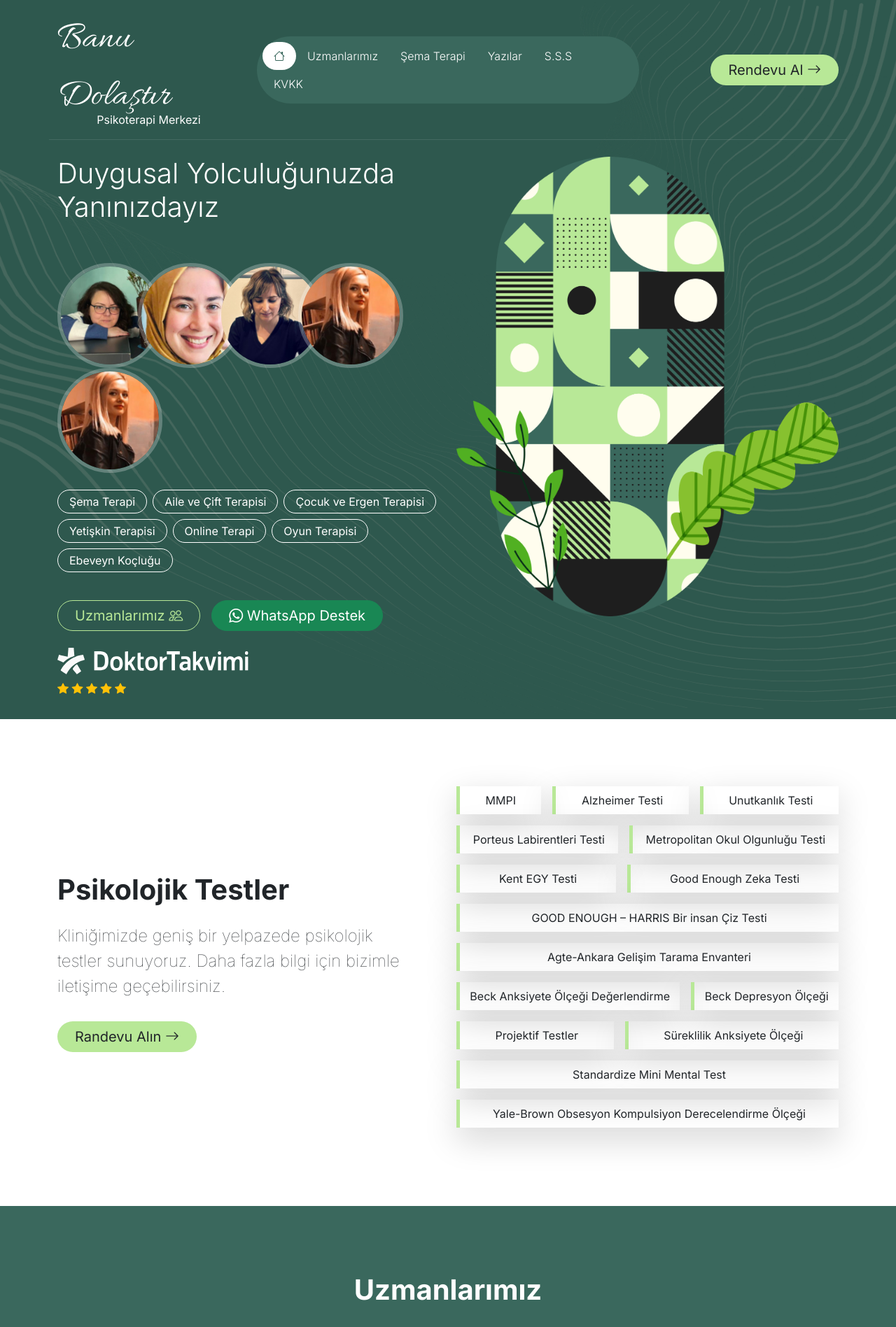
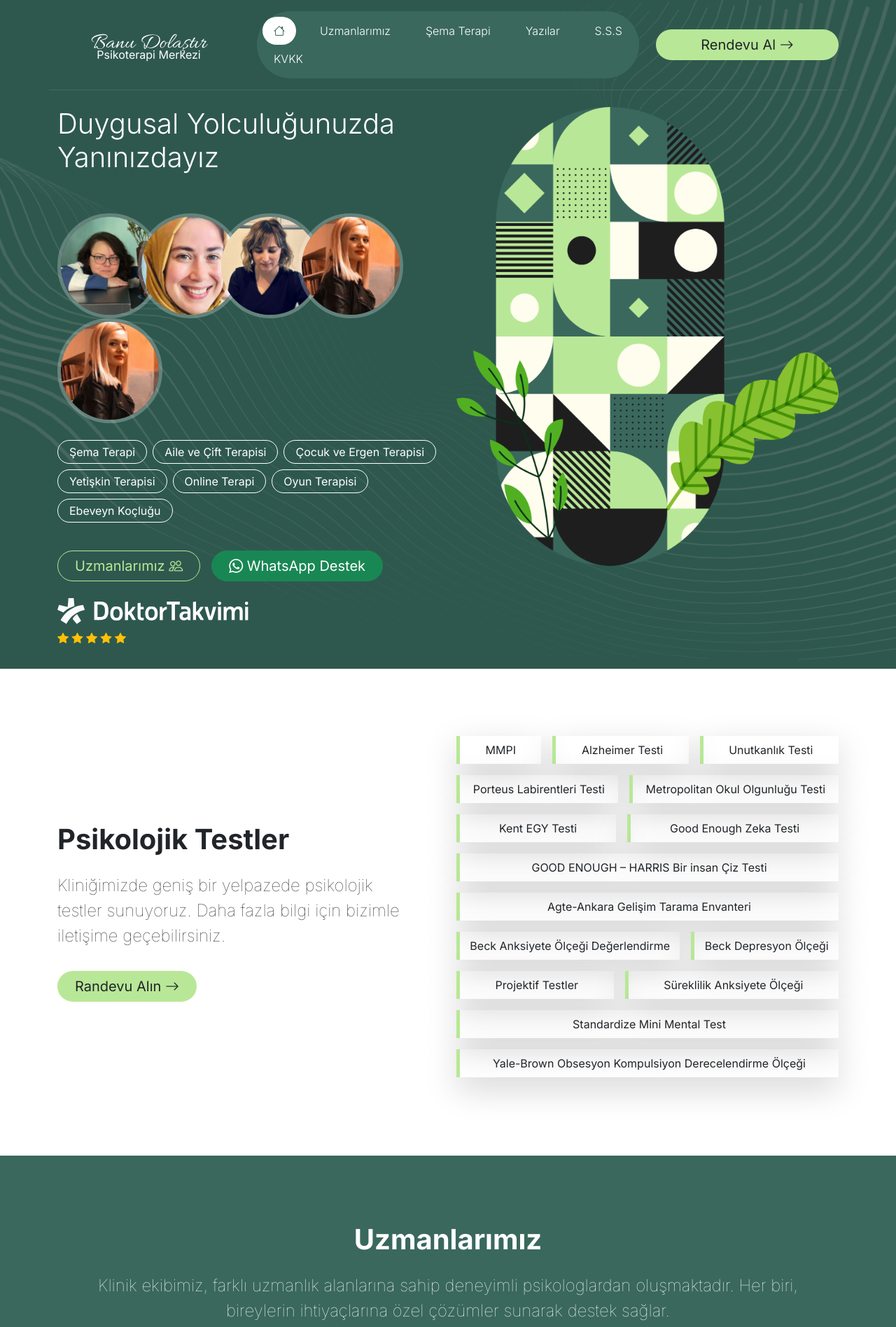
Before and after one commit to enderkus/bd-jekyll, a Jekyll site: the page built from index.html, in a window 1280 px wide. Shown: the top 1897 px of the page at 70% size. Built offline with Jekyll 4.4.1, drawn with Linux system fonts in a browser that asks for light colours; a script that is not in the unit is left out; comment, search, counter and statistics services are not loaded.

Commit message:
fix : for all responsive sizes

```diff
--- a/_includes/hero.html
+++ b/_includes/hero.html
@@ -1,6 +1,6 @@
 <div class="container py-4">
     <div class="row">
-        <div class="col-lg-6 col-sm-12 col-md-12 d-flex flex-column justify-content-center gap-4">
+        <div class="col-lg-12 col-xl-6 col-sm-12 col-md-12 d-flex flex-column justify-content-center gap-4">
 
             <div class="col-xl-12">
                 <h1 class="fs-1 text-center text-sm-start text-white fw-light pb-3 pb-sm-5">Duygusal Yolculuğunuzda Yanınızdayız</h1>
@@ -50,7 +50,7 @@
 
         </div>
 
-        <div class="col-lg-6 d-flex align-items-center d-none d-lg-block">
+        <div class="col-lg-6 d-flex align-items-center d-none d-xl-block">
             <img src="./images/p4.png" class="w-100" alt="">
         </div>
     </div>
--- a/_layouts/default.html
+++ b/_layouts/default.html
@@ -118,14 +118,14 @@
 <header class="container-fluid site-navbar-and-hero p-2" role="banner">
     <div class="container site-nav pt-2">
         <div class="row align-items-center border-bottom border-opacity-10 border-white pb-3">
-            <div class="col-sm-3">
+            <div class="col-sm-12 col-lg-12 col-xl-3 mb-sm-3 mb-lg-3 mb-xl-0">
                 <div class="logo-container d-flex flex-column align-items-center">
-                    <a href="./">Banu Dolaştır</a>
+                    <a href="./" class="logo-size-special">Banu Dolaştır</a>
                     <a href="./">Psikoterapi Merkezi</a>
                 </div>
             </div>
-            <div class="col-sm-6 d-flex justify-content-center d-none d-md-block">
-                <ul class="nav nav-wrapper rounded-pill px-2 py-2">
+            <div class="col-sm-12 col-lg-12 col-xl-6 d-flex justify-content-center d-none d-md-block mb-md-3 mb-lg-3 mb-xl-0 mx-xl-0">
+                <ul class="nav nav-wrapper rounded-pill px-2 py-2 justify-content-between">
                     <li><a href="./" class="nav-link {% if page.path == 'index.html' %}active{% endif %}"><i
                             class="bi bi-house"></i></a></li>
                     <li><a href="./uzmanlarimiz"
@@ -141,13 +141,13 @@
                     </li>
                 </ul>
             </div>
-            <div class="col-sm-3 text-xl-end d-none d-md-block">
+            <div class="col-sm-12 col-lg-12 col-xl-3 text-xl-end d-none d-md-block">
                 <a href="https://www.doktortakvimi.com/banu-dolastir/psikoloji/istanbul"
-                   class="btn btn-site-style-hover-white rounded-pill px-4 fs-5">Rendevu Al <i
+                   class="btn btn-site-style-hover-white rounded-pill px-4 fs-5 w-100">Rendevu Al <i
                         class="bi bi-arrow-right"></i></a>
             </div>
 
-            <div class="d-block d-sm-none mt-3" id="mobile-menu">
+            <div class="d-block d-md-none mt-3" id="mobile-menu">
                 <div class="d-flex justify-content-between align-items-center">
                     <a class="text-white" data-bs-toggle="offcanvas" href="#offcanvasMenu" role="button"
                        aria-controls="offcanvasMenu">
@@ -169,14 +169,14 @@
 <header class="container-fluid site-navbar-and-hero p-2" role="banner">
     <div class="container site-nav pt-2">
         <div class="row align-items-center pb-3">
-            <div class="col-sm-3">
+            <div class="col-sm-12 col-lg-12 col-xl-3 mb-sm-3 mb-lg-3 mb-xl-0">
                 <div class="logo-container d-flex flex-column align-items-center">
-                    <a href="./">Banu Dolaştır</a>
+                    <a href="./" class="logo-size-special">Banu Dolaştır</a>
                     <a href="./">Psikoterapi Merkezi</a>
                 </div>
             </div>
-            <div class="col-sm-6 d-flex justify-content-center d-none d-md-block">
-                <ul class="nav nav-wrapper rounded-pill px-2 py-2">
+            <div class="col-sm-12 col-lg-12 col-xl-6 d-flex justify-content-center d-none d-md-block mb-md-3 mb-lg-3 mb-xl-0 mx-xl-0">
+                <ul class="nav nav-wrapper rounded-pill px-2 py-2 justify-content-between">
                     <li><a href="./" class="nav-link {% if page.path == 'index.html' %}active{% endif %}"><i
                             class="bi bi-house"></i></a></li>
                     <li><a href="./uzmanlarimiz"
@@ -192,13 +192,13 @@
                     </li>
                 </ul>
             </div>
-            <div class="col-sm-3 text-xl-end d-none d-md-block">
+            <div class="col-sm-12 col-lg-12 col-xl-3 text-xl-end d-none d-md-block">
                 <a href="https://www.doktortakvimi.com/banu-dolastir/psikoloji/istanbul"
-                   class="btn btn-site-style-hover-white rounded-pill px-4 fs-5">Rendevu Al <i
+                   class="btn btn-site-style-hover-white rounded-pill px-4 fs-5 w-100">Rendevu Al <i
                         class="bi bi-arrow-right"></i></a>
             </div>
 
-            <div class="d-block d-sm-none mt-3" id="mobile-menu">
+            <div class="d-block d-md-none mt-3" id="mobile-menu">
                 <div class="d-flex justify-content-between align-items-center">
                     <a class="text-white" data-bs-toggle="offcanvas" href="#offcanvasMenu" role="button"
                        aria-controls="offcanvasMenu">
--- a/css/style.css
+++ b/css/style.css
@@ -227,3 +227,11 @@
 .text-default-color {
     color: var(--primary-opaque-color) !important;
 }
+
+
+@media (min-width: 1200px) and (max-width: 1400px) {
+    /* Bu alan içerisine 1200 ile 1400 piksel arası ekran boyutları için uygulanacak CSS kurallarını ekleyebilirsiniz */
+    .logo-size-special {
+        font-size: 2em !important;
+    }
+}
--- a/index.html
+++ b/index.html
@@ -5,7 +5,7 @@
 <div class="tests site-bg-overlay-white py-5">
     <div class="container py-5">
         <div class="row">
-            <div class="col-xl-6 d-flex flex-column justify-content-center gap-3 mb-5 mb-sm-0">
+            <div class="col-xl-6 d-flex flex-column justify-content-center gap-3 mb-5 mb-xl-0">
                 <h4 class="fs-1 fw-bold">Psikolojik Testler</h4>
                 <p class="pe-5 fs-4 fw-lighter">
                     Kliniğimizde geniş bir yelpazede psikolojik testler sunuyoruz. Daha fazla bilgi için bizimle
@@ -191,7 +191,7 @@
 <div class="reviews site-bg-overlay-white py-5">
     <div class="container">
         <div class="row py-0 py-sm-5">
-            <div class="col-xl-5 d-flex flex-column gap-3 justify-content-center mb-5 mb-sm-0">
+            <div class="col-xl-5 d-flex flex-column gap-3 justify-content-center mb-5 mb-xl-0">
                 <h4 class="fs-1 fw-bold">Danışan Yorumları</h4>
                 <p class="pe-5 fs-4 fw-lighter">Memnuniyetlerini ve deneyimlerini bizimle paylaşan danışanlarımızın
                     değerli geri bildirimleri burada bulunmaktadır.</p>
@@ -269,42 +269,42 @@
                     görsel olarak keşfedin. Bizimle birlikte sağlıklı bir zihinsel ve duygusal yaşamı keşfedin.</p>
             </div>
             <div class="gallery-images row g-3 mb-5">
-                <div class="col-xl-3">
+                <div class="col-md-6 col-xl-3">
                     <a href="https://picsum.photos/id/237/500/350" data-toggle="lightbox">
                         <img class="w-100 rounded shadow" src="https://picsum.photos/id/237/500/350" alt="">
                     </a>
                 </div>
-                <div class="col-xl-3">
+                <div class="col-md-6 col-xl-3">
                     <a href="https://picsum.photos/id/236/500/350" data-toggle="lightbox">
                         <img class="w-100 rounded shadow" src="https://picsum.photos/id/236/500/350" alt="">
                     </a>
                 </div>
-                <div class="col-xl-3">
+                <div class="col-md-6 col-xl-3">
                     <a href="https://picsum.photos/id/235/500/350" data-toggle="lightbox">
                         <img class="w-100 rounded shadow" src="https://picsum.photos/id/235/500/350" alt="">
                     </a>
                 </div>
-                <div class="col-xl-3">
+                <div class="col-md-6 col-xl-3">
                     <a href="https://picsum.photos/id/234/500/350" data-toggle="lightbox">
                         <img class="w-100 rounded shadow" src="https://picsum.photos/id/234/500/350" alt="">
                     </a>
                 </div>
-                <div class="col-xl-3">
+                <div class="col-md-6 col-xl-3">
                     <a href="https://picsum.photos/id/233/500/350" data-toggle="lightbox">
                         <img class="w-100 rounded shadow" src="https://picsum.photos/id/233/500/350" alt="">
                     </a>
                 </div>
-                <div class="col-xl-3">
+                <div class="col-md-6 col-xl-3">
                     <a href="https://picsum.photos/id/232/500/350" data-toggle="lightbox">
                         <img class="w-100 rounded shadow" src="https://picsum.photos/id/232/500/350" alt="">
                     </a>
                 </div>
-                <div class="col-xl-3">
+                <div class="col-md-6 col-xl-3">
                     <a href="https://picsum.photos/id/231/500/350" data-toggle="lightbox">
                         <img class="w-100 rounded shadow" src="https://picsum.photos/id/231/500/350" alt="">
                     </a>
                 </div>
-                <div class="col-xl-3">
+                <div class="col-md-6 col-xl-3">
                     <a href="https://picsum.photos/id/230/500/350" data-toggle="lightbox">
                         <img class="w-100 rounded shadow" src="https://picsum.photos/id/230/500/350" alt="">
                     </a>
```
